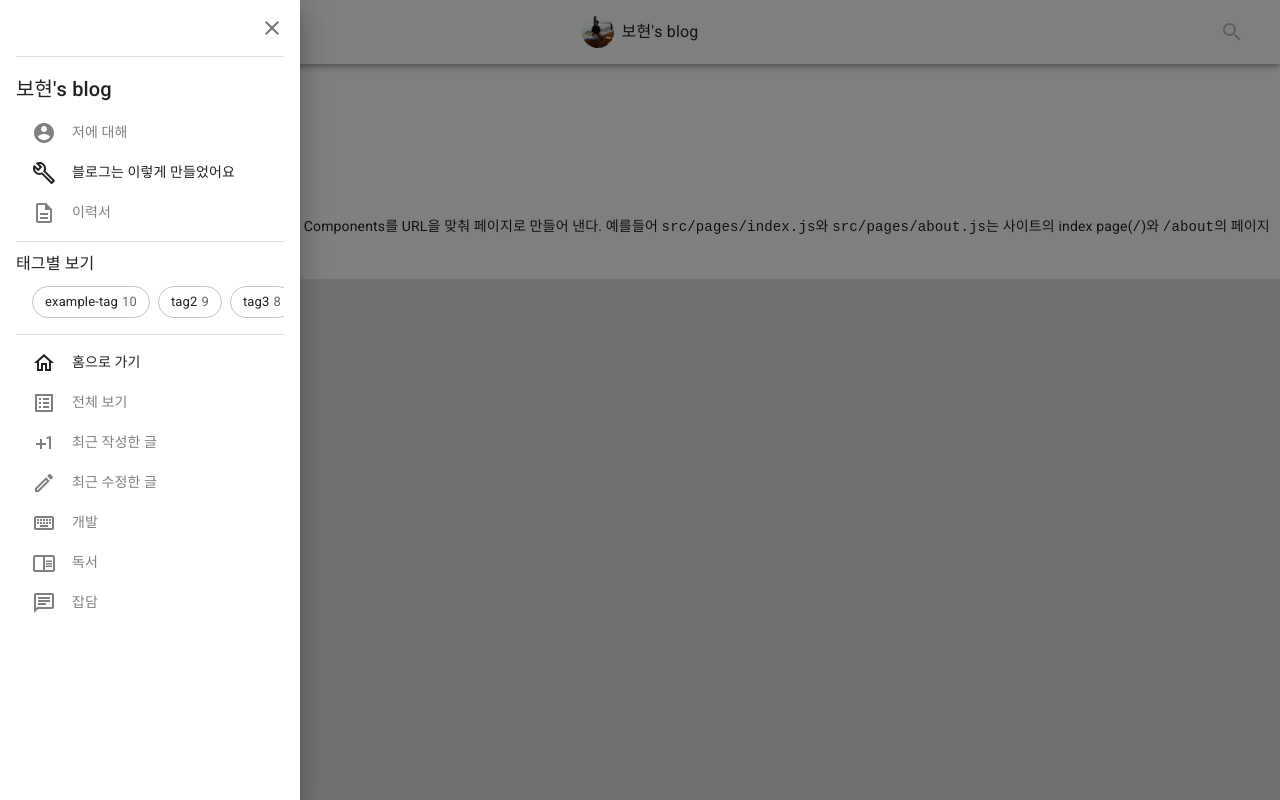
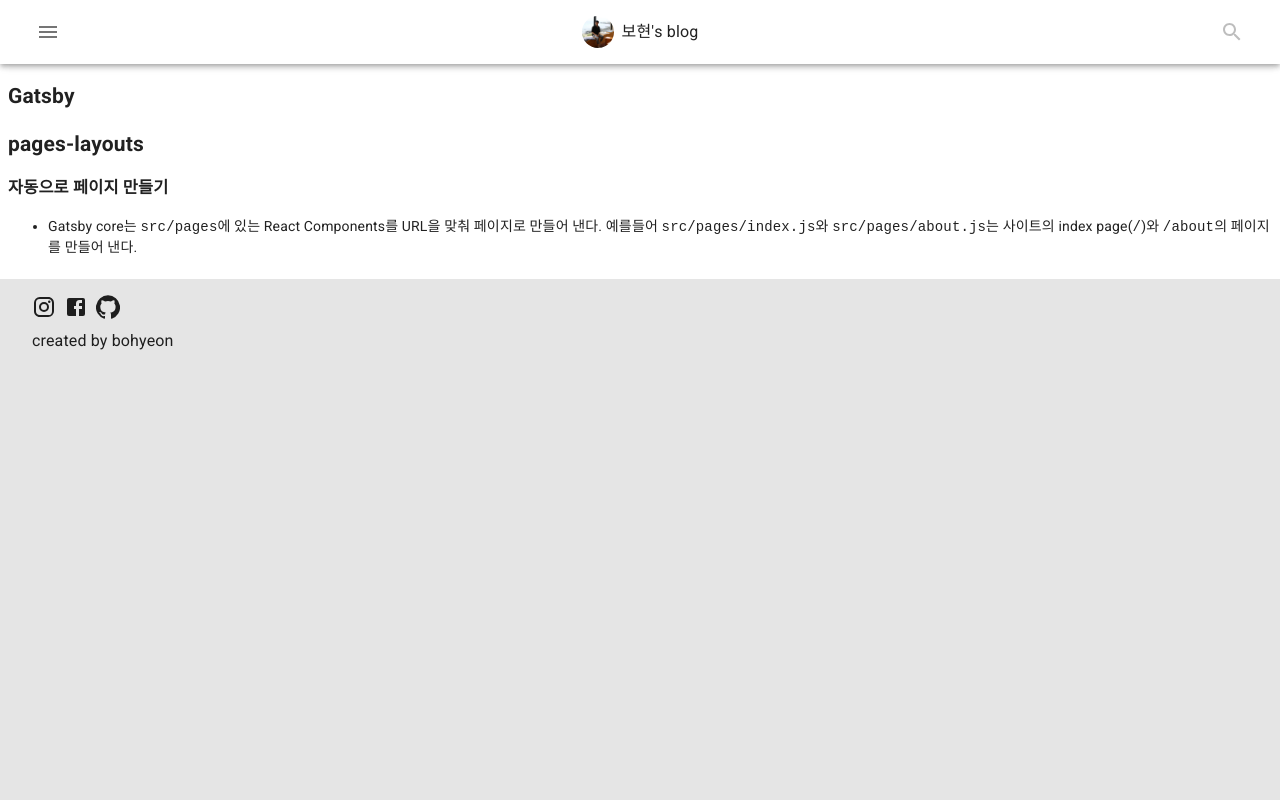
Before and after one commit to ktseo41/nextjs-blog2, a Next.js app: page /posts/Gatsby in a window 1280 px wide. Built offline with nearby package versions, Linux system fonts and the light colour scheme.

Commit message:
fix: 사이드바 기본 오픈 값 false로 변경

```diff
--- a/components/Layout.tsx
+++ b/components/Layout.tsx
@@ -26,7 +26,7 @@ const useStyles = makeStyles((theme) => {
 });
 
 export default function Layout({ children }) {
-  const [sidebarOpened, setSidebarOpened] = useState<boolean>(true);
+  const [sidebarOpened, setSidebarOpened] = useState<boolean>(false);
   const classes = useStyles();
   return (
     <Container maxWidth={false} disableGutters={true}>
```
